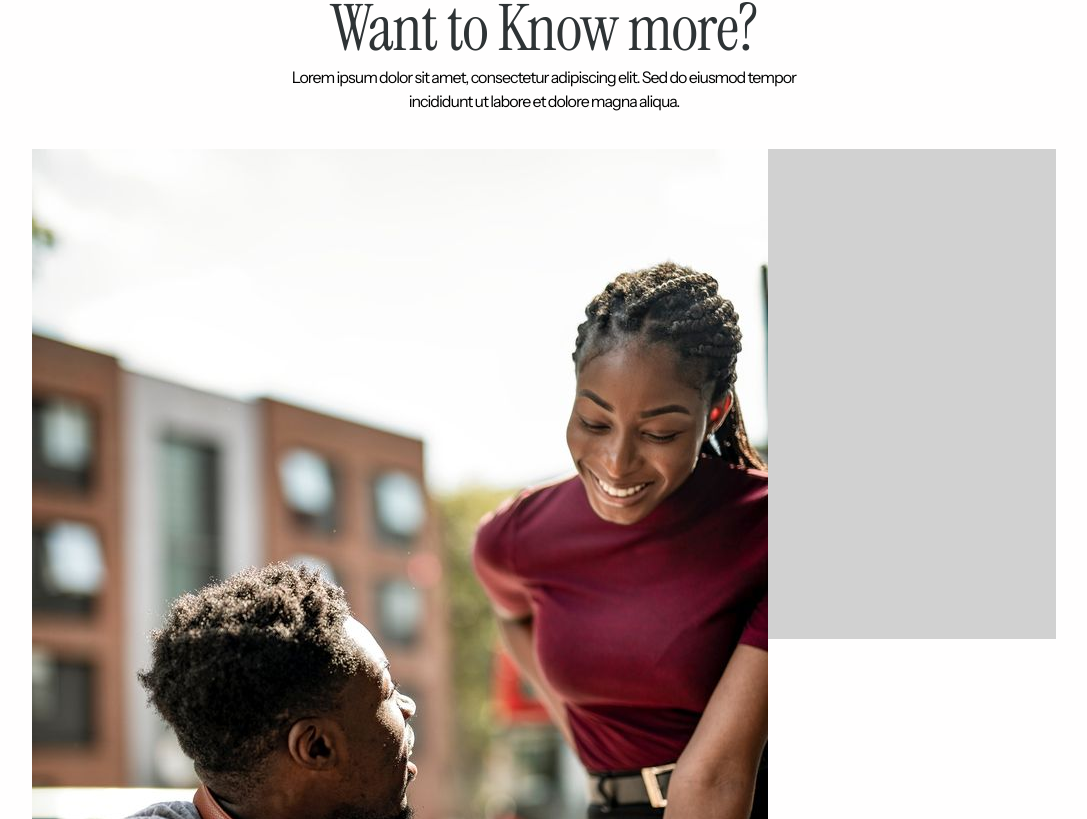
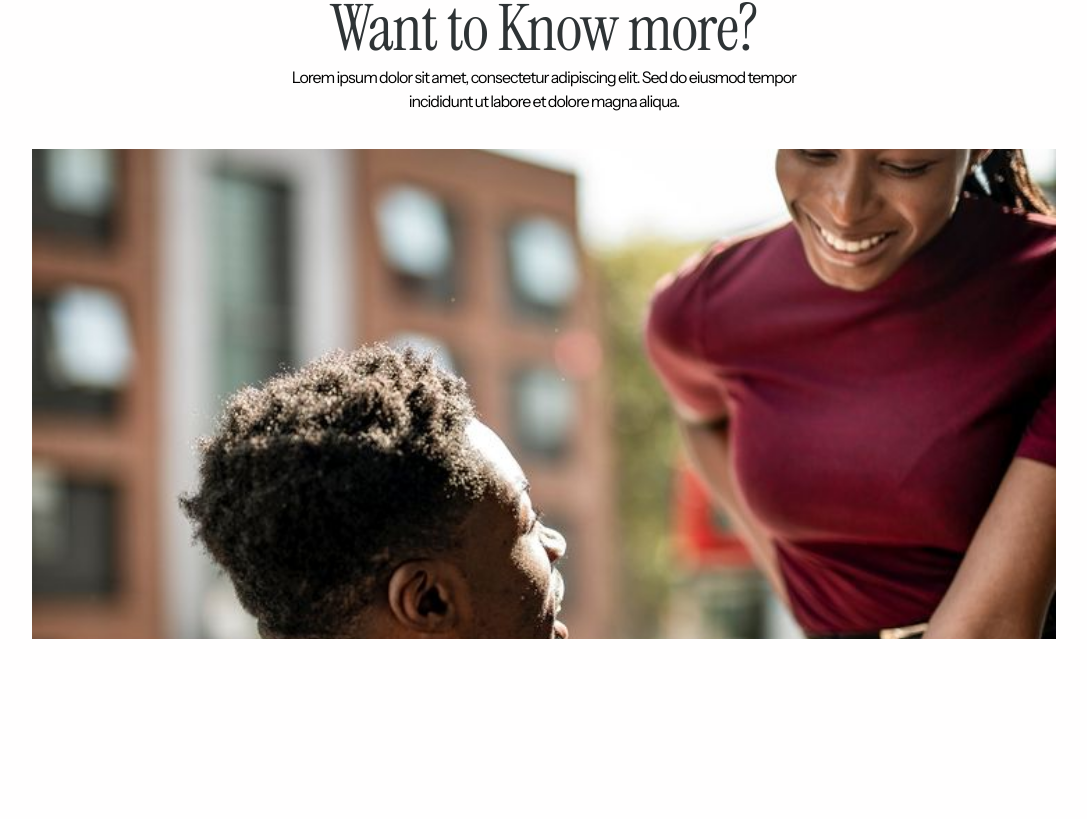
Before and after one commit to byfolarin/Selah, a React (Vite) app in the folder Selah/: page / in a window 1280 px wide. Shown: the part 2721-3540 px from the top of the page, without its empty margins (96-1183 px from the left). After the commit the page ends 3456 px from the top, so only its background shows below. Built offline with nearby package versions, Linux system fonts and the light colour scheme; a web font is replaced by a local one.

Commit message:
img cover/contain

```diff
--- a/Selah/src/index.css
+++ b/Selah/src/index.css
@@ -374,5 +374,8 @@ text-align: center;
 }
 
 .img-images-collation img{
+  width: 100%;
+  height: 100%;
   object-fit: cover;
+  object-position: 50% 40%;
 }
```
